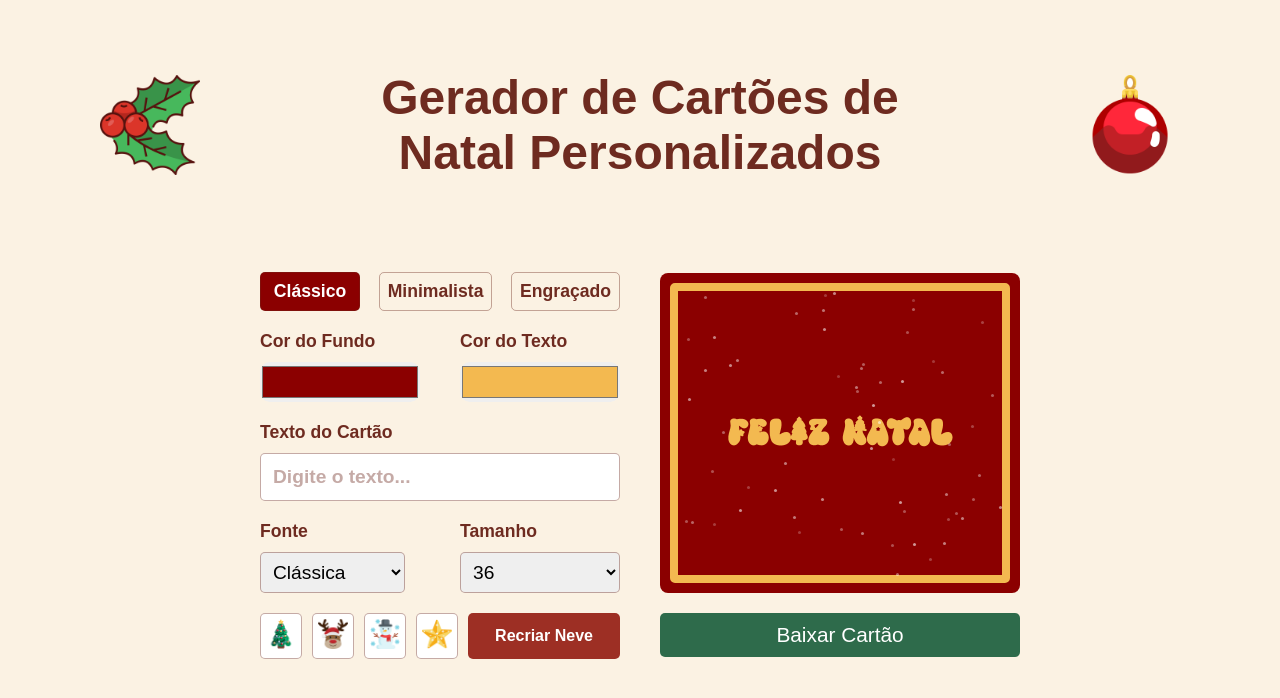
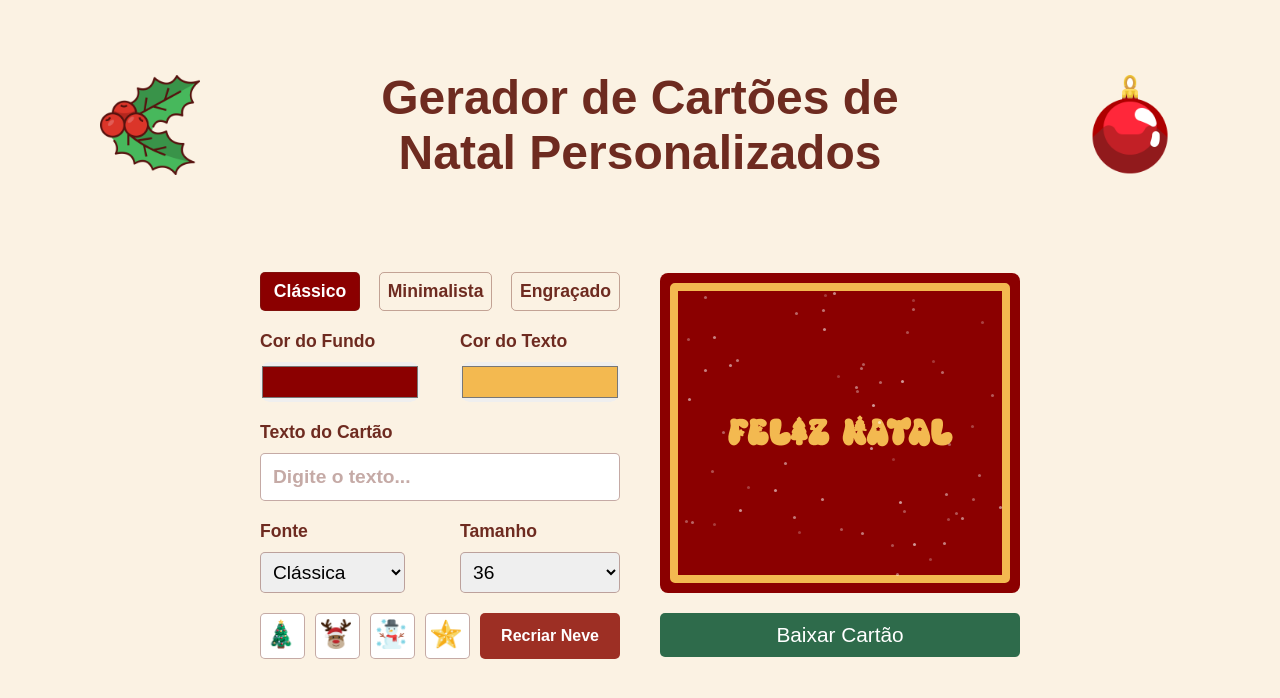
Before and after one commit to GRodrigues10/christmas-card-generator, a React (Vite) app: page / in a window 1280 px wide. Shown: the top 698 px of the page. Built offline with nearby package versions, Linux system fonts and the light colour scheme.

Commit message:
fix(layout): evitar layout shift do botão e imagens

```diff
--- a/src/components/main/Main.styled.ts
+++ b/src/components/main/Main.styled.ts
@@ -208,7 +208,8 @@ export const IconsDisplay = styled.div`
   width: 100%;
   margin-top: 20px;
   button {
-    width: 100%;
+    flex: 1 1 auto;
+
     max-width: 192px;
     border-radius: 5px;
     border: none;
@@ -229,6 +230,8 @@ export const IconsDisplay = styled.div`
 export const ImgDisplay = styled.div`
   background-color: white;
   padding: 5px;
+
+  width: 45px;
   border: 1px solid rgba(110, 43, 32, 0.4);
   border-radius: 5px;
   transition: 0.4s ease;
```
